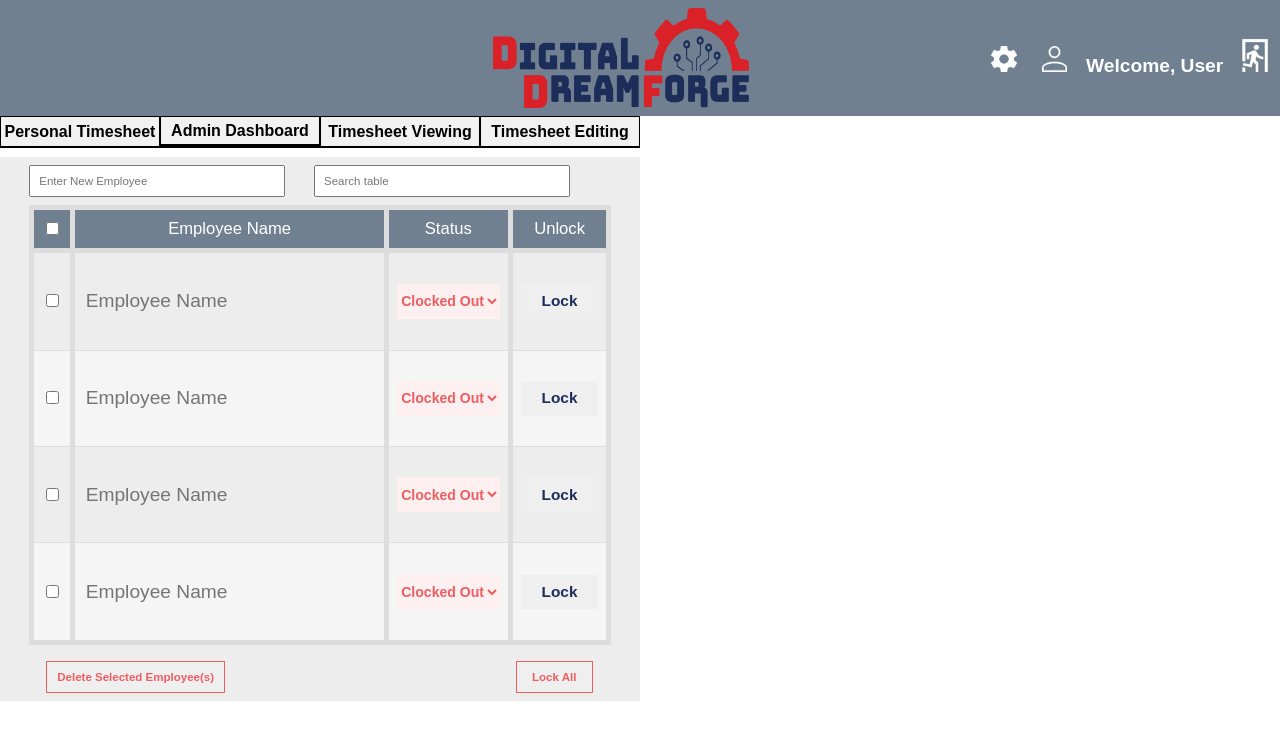
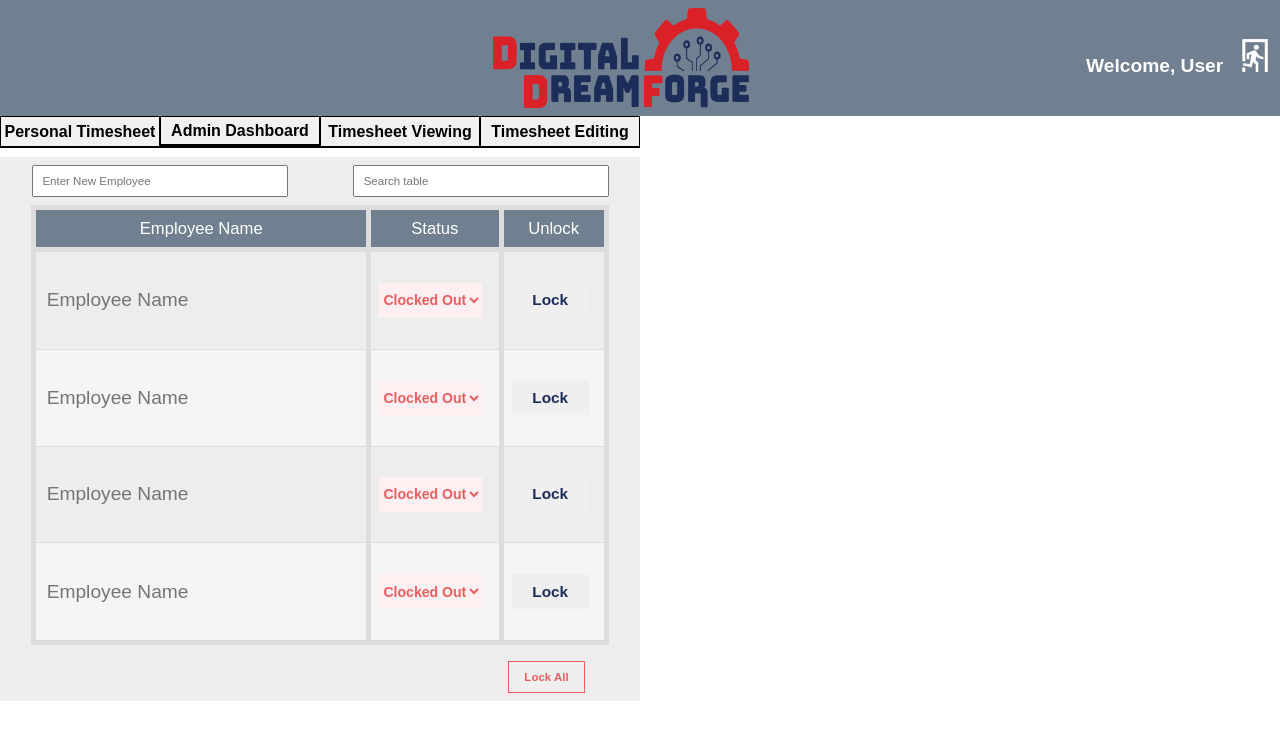
Before and after one commit to IKs2002/Tick-Tock-Tech, a React (Create React App) app: page /DefaultPage in a window 1280 px wide. Shown: the top 740 px of the page. Built offline with nearby package versions, Linux system fonts and the light colour scheme.

Commit message:
Implemented changes requested by Alan

```diff
--- a/src/App.js
+++ b/src/App.js
@@ -4,7 +4,6 @@ import { Routes, Route } from "react-router-dom";
 import Login from "./Pages/LoginPage";
 import DefaultPage from "./Pages/DefaultPage";
 import PasswordRecovery from "./Pages/PasswordRecoveryPage";
-import ProfileSettings from "./Pages/ProfileSettings";
 
 const App = () => {
   return (
@@ -13,10 +12,6 @@ const App = () => {
       <Route path="DefaultPage" element={<DefaultPage />} />
       <Route path="PasswordRecovery" element={<PasswordRecovery />} />
       <Route path="Login" element={<Login />} />
-      <Route
-        path="/DefaultPage/ProfileSettings"
-        element={<ProfileSettings />}
-      />
     </Routes>
   );
 };
--- a/src/Componets/AdminTable.css
+++ b/src/Componets/AdminTable.css
@@ -19,11 +19,19 @@
   flex-direction: row;
 }
 
-.AdminDashboard_EmployeeNew,
+.AdminDashboard_EmployeeNew {
+  width: 20vw;
+  height: 4vh;
+  margin-left: 5%;
+  margin-bottom: 1vh;
+  margin-top: 1vh;
+  font-size: 0.9vw;
+}
+
 .AdminDashboard_EmployeeAdd {
   width: 20vw;
   height: 4vh;
-  margin-left: 4.5%;
+  margin-left: 10.2%;
   margin-bottom: 1vh;
   margin-top: 1vh;
   font-size: 0.9vw;
@@ -88,17 +96,6 @@
   margin-left: 0.8vw;
 }
 
-.AdminDashboard_DeleteButton {
-  width: 14vw;
-  height: 4vh;
-  margin-left: 2.8vw;
-  margin-right: 22.7vw;
-  border: 0.15vw solid #ed5e61;
-  color: #ed5e61;
-  font-size: 0.9vw;
-  font-weight: bold;
-}
-
 .AdminDashboard_LockAllButton {
   width: 6vw;
   height: 4vh;
@@ -106,5 +103,6 @@
   color: #ed5e61;
   font-size: 0.9vw;
   font-weight: bold;
+  margin-left: 38.9vw;
 }
 /*last updated 2/14 -sierra */
--- a/src/Componets/AdminTable.js
+++ b/src/Componets/AdminTable.js
@@ -9,24 +9,6 @@ const AdminTable = () => {
     { id: 3, name: "", status: "Clocked Out", locked: false },
     { id: 4, name: "", status: "Clocked Out", locked: false },
   ]);
-
-  // State for master checkbox
-  const [isAllChecked, setIsAllChecked] = useState(false);
-
-  // Handle master checkbox change
-  const handleMasterCheckboxChange = () => {
-    setIsAllChecked(!isAllChecked);
-    setEmployees(employees.map((emp) => ({ ...emp, checked: !isAllChecked })));
-  };
-
-  // Update individual checkbox
-  const handleCheckboxChange = (id) => {
-    setEmployees(
-      employees.map((emp) =>
-        emp.id === id ? { ...emp, checked: !emp.checked } : emp
-      )
-    );
-  };
 
   const statusColors = {
     "Clocked Out": "#FEEFF0", // red
@@ -82,6 +64,7 @@ const AdminTable = () => {
   //for lock all button
   const handleLockAll = () => {
 
+
     const anyUnlocked = employees.some(emp => !emp.locked);
 
     setEmployees(prevEmployees =>
@@ -93,13 +76,6 @@ const AdminTable = () => {
   const renderRows = () => {
     return employees.map((emp) => (
       <tr key={emp.id}>
-        <td>
-          <input
-            type="checkbox"
-            checked={emp.checked}
-            onChange={() => handleCheckboxChange(emp.id)}
-          />
-        </td>
         <td>
           <input
             type="text"
@@ -212,13 +188,6 @@ const AdminTable = () => {
         <table className="table mt-3">
           <thead>
             <tr>
-              <th>
-                <input
-                  type="checkbox"
-                  checked={isAllChecked}
-                  onChange={handleMasterCheckboxChange}
-                />
-              </th>
               <th>Employee Name</th>
               <th>Status</th>
               <th>Unlock</th>
@@ -230,12 +199,6 @@ const AdminTable = () => {
 
         {/* bottom buttons */}
         <div className="AdminDashboard_BottomButtons">
-          <button
-            onClick={handleDeleteSelected}
-            className="AdminDashboard_DeleteButton"
-          >
-            Delete Selected Employee(s)
-          </button>
           <button
             onClick={handleLockAll}
             className="AdminDashboard_LockAllButton"
--- a/src/Pages/Header.js
+++ b/src/Pages/Header.js
@@ -1,7 +1,5 @@
 import React from "react";
 import Logo from "../Photos/HeaderPhotos/dgf.png";
-import profile from "../Photos/HeaderPhotos/profilepic.png";
-import settings from "../Photos/HeaderPhotos/settings.png";
 import logout from "../Photos/HeaderPhotos/Logout.png";
 import "./Header.css";
 import { Link } from "react-router-dom";
@@ -11,14 +9,6 @@ const Header = () => {
     <div className="MainHeaders">
       <img src={Logo} alt=" not found" className="Logos" />
       <nav className="temp">
-        <Link to="ProfileSettings">
-        <button className="header-buttons">
-          <img src={settings} alt="not found" className="buttonImage" />
-        </button>
-        </Link>
-        <button className="header-buttons">
-          <img src={profile} alt="not found" className="buttonImage"/>
-        </button>
         <text className="header-buttons">Welcome, User</text>
         <Link to="/">
           <button className="header-buttons">
--- a/src/Pages/ProfileSettings.css
+++ /dev/null
@@ -1,76 +0,0 @@
-.ProfileSettings_Logo {
-  width: 20vw;
-  padding-bottom: 0.5em;
-  padding-top: 0.5em;
-  margin-left: 38.5vw;
-}
-
-.ProfileSettings_BackButton {
-  font-size: 2vw;
-  width: 6vw;
-  margin-right: -12vw;
-  background-color: transparent;
-  border: none;
-}
-
-.ProfileSettings_BackButtonImage {
-  font-size: 2vw;
-  width: 6vw;
-  margin-right: -12vw;
-  background-color: transparent;
-  border: none;
-}
-
-.ProfileSettings_HeaderContainer {
-  display: flex;
-  align-items: center;
-  background-color: #708090;
-}
-
-.ProfileSettings_Body {
-  font-size: 1.5vw;
-  font-family: "Roboto", sans-serif;
-  font-weight: Bold;
-  color: #000000;
-  margin-left: 2vw;
-  margin-top: 2vh;
-  .DefaultProfilePic_Black {
-    width: 11.5vw;
-  }
-}
-
-.Browse_Button {
-  background-color: #D9D9D9;
-  border: none;
-  color: #4F4F4F;
-  font-weight: bold;
-  padding: 0.5vw;
-  text-align: center;
-  font-size: 1.5vw;
-  border-radius: 125px;
-  width: 17.5vw;
-}
-
-.ResetProfilePicture_Button {
-  background-color: #D9D9D9;
-  border: none;
-  color: #4F4F4F;
-  font-weight: bold;
-  padding: 0.5vw;
-  text-align: center;
-  font-size: 1.5vw;
-  border-radius: 125px;
-  width: 16vw;
-}
-
-.SaveChanges_Button {
-  background-color: #D9D9D9;
-  border: none;
-  color: #4F4F4F;
-  font-weight: bold;
-  padding: 0.5vw;
-  text-align: center;
-  font-size: 1.5vw;
-  border-radius: 125px;
-  width: 11.5vw;
-}
--- a/src/Pages/ProfileSettings.js
+++ /dev/null
@@ -1,90 +0,0 @@
-import React, { useRef, useState } from "react";
-import "./ProfileSettings.css";
-import Logo from "../Photos/HeaderPhotos/dgf.png";
-import BackButton from "../Photos/HeaderPhotos/Back Button.png";
-import ProfilePicBlack from "../Photos/HeaderPhotos/ProfilePicBlack.png";
-import { Link } from "react-router-dom";
-
-const ProfileSettings = () => {
-  const fileInputRef = useRef(null);
-  // Must change this to save to the databse instead of local storage upon database implementation
-  const [selectedImage, setSelectedImage] = useState(localStorage.getItem('selectedImage') || ProfilePicBlack);
-
-  const handleBrowseClick = () => {
-    fileInputRef.current.click();
-  };
-
-  const handleFileSelect = (e) => {
-    const file = e.target.files[0];
-    const reader = new FileReader();
-    reader.onload = () => {
-      setSelectedImage(reader.result);
-    };
-    reader.readAsDataURL(file);
-  };
-
-  const handleSResetButton = () => {
-    setSelectedImage(ProfilePicBlack);
-  };
-
-  const handleSaveChanges = () => {
-    // Save the selected image to local storage
-    localStorage.setItem('selectedImage', selectedImage);
-  };
-
-  return (
-    <div>
-      <div className="ProfileSettings_HeaderContainer">
-        <Link to="/DefaultPage">
-          <button className="ProfileSettings_BackButton">
-            <img
-              className="ProfileSettings_BackButtonImage"
-              src={BackButton}
-              alt=" not found"
-            />
-          </button>
-        </Link>
-        <img src={Logo} alt=" not found" className="ProfileSettings_Logo"/>
-      </div>
-      <div className="ProfileSettings_Body">
-        <u>Profile Settings:</u>
-        <br />
-        <br />
-        <img
-          src={selectedImage || ProfilePicBlack}
-          alt="Profile Picture"
-          className="DefaultProfilePic_Black"
-        />
-        <br />
-        <br />
-        Upload Image: PNG, JPG, or JPEG
-        <br />
-        <br />
-        Recommended size: 200x200 pixels
-        <br />
-        <br />
-        <input
-          type="file"
-          ref={fileInputRef}
-          style={{ display: "none" }}
-          onChange={handleFileSelect}
-        />
-        <button className="Browse_Button" onClick={handleBrowseClick}>
-          Browse your computer
-        </button>
-        <br />
-        <br />
-        <button className="ResetProfilePicture_Button" onClick={handleSResetButton}>Reset Profile Picture</button>
-        <br />
-        <br />
-        <button className="SaveChanges_Button" onClick={handleSaveChanges}>Save Changes</button>
-        <br />
-        <br />
-        <br />
-        <br />
-      </div>
-    </div>
-  );
-};
-
-export default ProfileSettings;
--- a/src/TabContent/TimesheetEditing.js
+++ b/src/TabContent/TimesheetEditing.js
@@ -1,6 +1,5 @@
 import React from "react";
 import "./TimesheetEdit.css";
-import ProfilePicBlack from "../Photos/HeaderPhotos/ProfilePicBlack.png";
 import TimeSheet from "../Componets/TimeSheet.js";
 import WeekPicker from "../Componets/WeekPicker.js";
 
@@ -22,9 +21,6 @@ const TimesheetEdit = () => {
         <label class="EmpName">Employee Name</label>
       </div>
       <container class="tableArea">
-        <div class="ImgArea">
-          <img src={ProfilePicBlack} alt="No Profile Pic Found" class="ProfImg" />
-        </div>
         <div class="TimesheetArea">
           <TimeSheet editable={true} />
         </div>
--- a/src/TabContent/TimesheetViewing.js
+++ b/src/TabContent/TimesheetViewing.js
@@ -2,7 +2,6 @@ import React from "react";
 import "./TimesheetViewing.css";
 import TimeSheet from "../Componets/TimeSheet.js";
 import WeekPicker from "../Componets/WeekPicker.js";
-import ProfilePicBlack from "../Photos/HeaderPhotos/ProfilePicBlack.png";
 
 const TimesheetViewing = () => {
   const handleWeekChange = (weeks) => {
@@ -21,9 +20,6 @@ const TimesheetViewing = () => {
         <label class="EmpName">Employee Name</label>
       </div>
       <container class="tableArea">
-        <div class="ImgArea">
-          <img src={ProfilePicBlack} class="ProfImg" />
-        </div>
         <div class="TimesheetArea">
           <TimeSheet />
         </div>
```
Also changed, not shown: src/Photos/AdminDashboardButtons/OptionsButton.png (added), src/Photos/HeaderPhotos/ProfilePicBlack.png (deleted).
